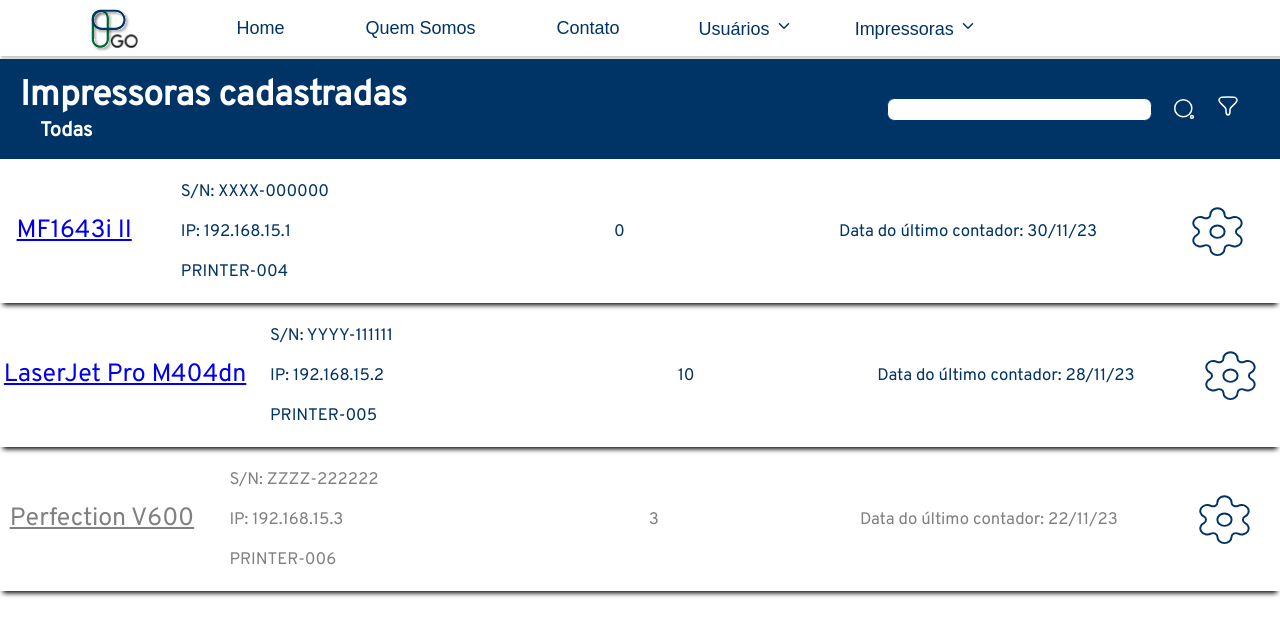
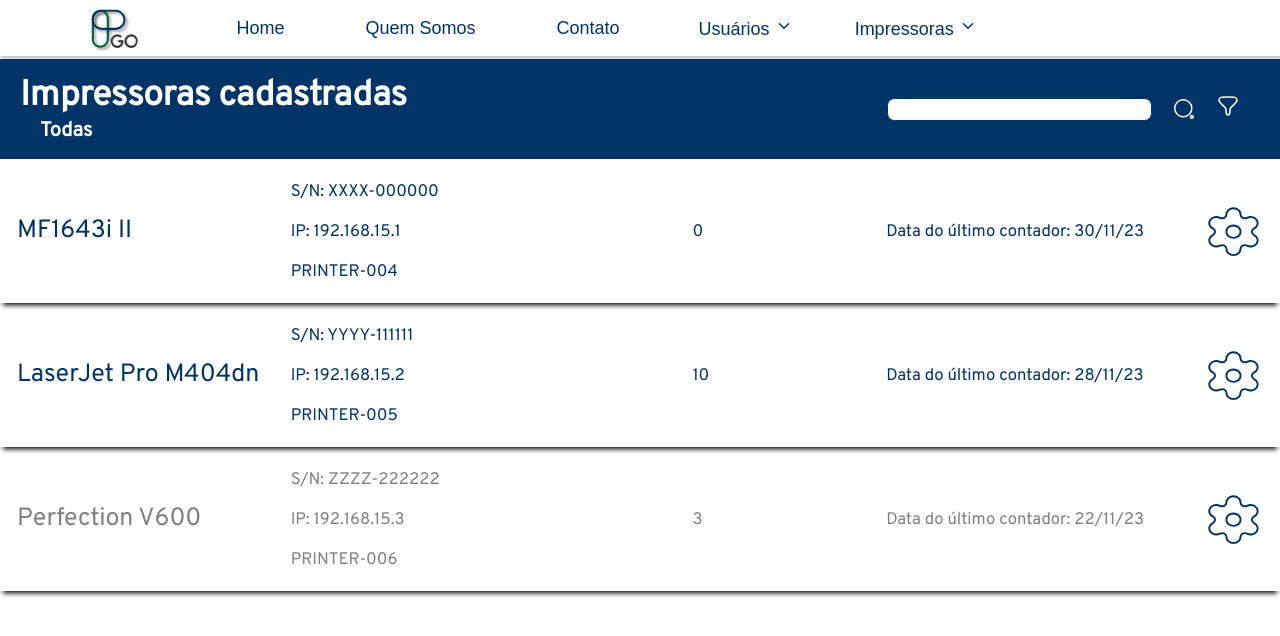
Before and after one commit to fga-eps-mds/2023.2-PrintGo-FrontEnd, a React (Create React App) app: page /impressorascadastradas in a window 1280 px wide. Shown: the top 636 px of the page. Built offline with nearby package versions, Linux system fonts and the light colour scheme; no server answers.

Commit message:
:racehorse: (#103) Corrigindo estilização da lista de impressoras

```diff
--- a/src/style/pages/printersList.css
+++ b/src/style/pages/printersList.css
@@ -115,8 +115,10 @@
   flex-direction: column;
 }
 
-.printerslist-model h4{
+.printerslist-model a {
   width: 20vw;
+  color: #003366;
+  text-decoration: none;
   margin: 0;
   padding-left: 1rem;
 }
```
